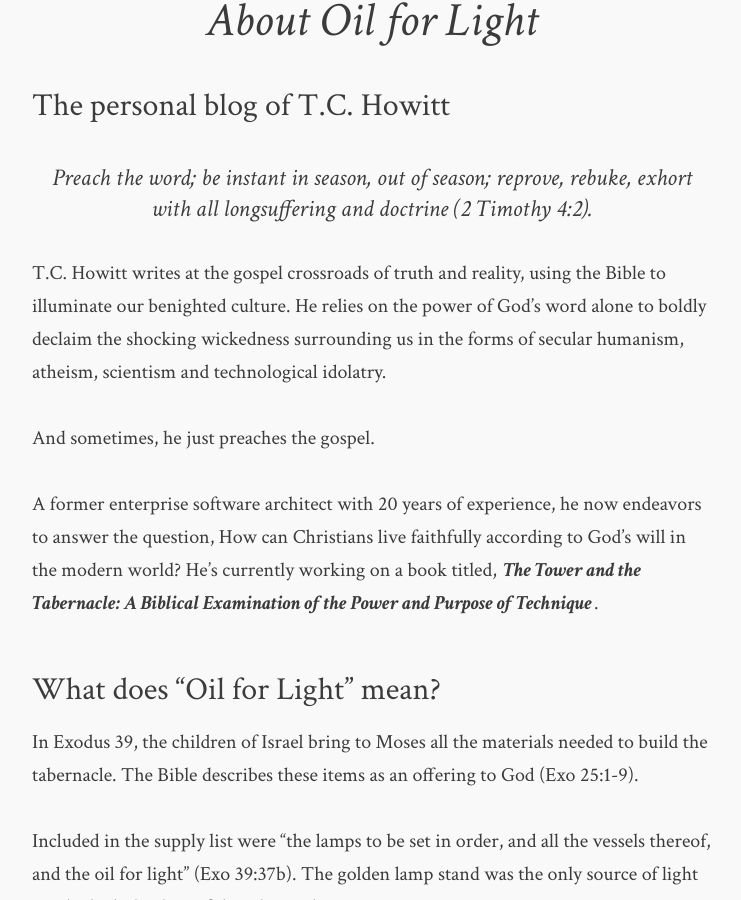
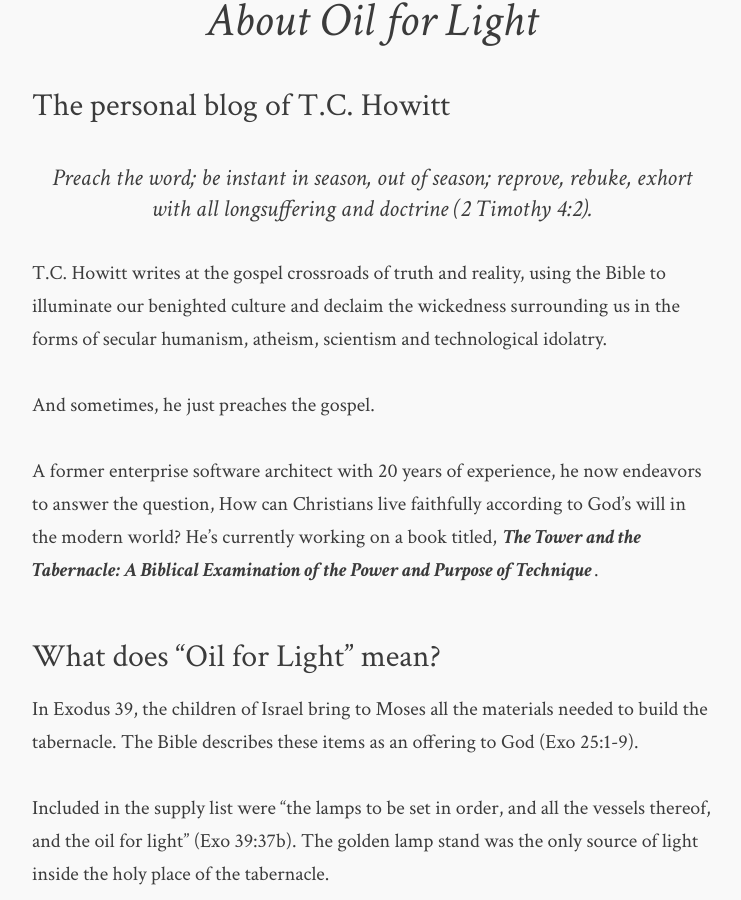
Before and after one commit to flashlightministries/oilforlight, a Jekyll site: the page built from about.md, in a window 1280 px wide and 900 px high, scrolled down 625 px. Shown: the whole window, without its empty margins (268-1009 px from the left). Built offline with Jekyll 4.4.1, drawn with Linux system fonts in a browser that asks for light colours; nearby versions of some CDN libraries.

Commit message:
Update about.md

```diff
--- a/about.md
+++ b/about.md
@@ -3,11 +3,12 @@ layout: page
 permalink: /about/index.html
 title: About Oil for Light
 description: The personal blog of T.C. Howitt
+published: true
 ---
 
 > Preach the word; be instant in season, out of season; reprove, rebuke, exhort with all longsuffering and doctrine (2 Timothy 4:2).
 
-T.C. Howitt writes at the gospel crossroads of truth and reality, using the Bible to illuminate our benighted culture.  He relies on the power of God's word alone to boldly declaim the shocking wickedness surrounding us in the forms of secular humanism, atheism, scientism and technological idolatry.
+T.C. Howitt writes at the gospel crossroads of truth and reality, using the Bible to illuminate our benighted culture and declaim the wickedness surrounding us in the forms of secular humanism, atheism, scientism and technological idolatry.
 
 And sometimes, he just preaches the gospel.
 
```
